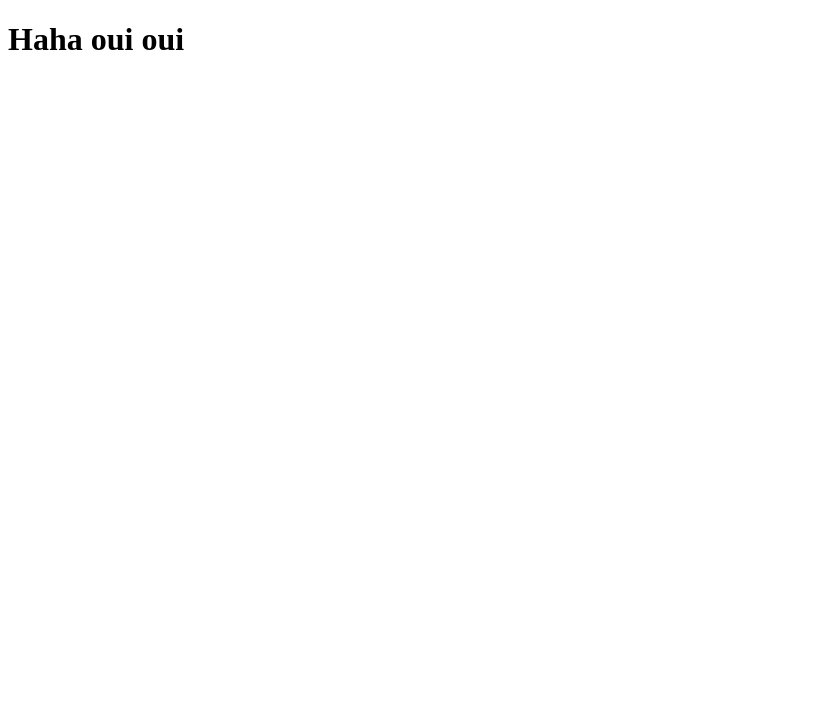
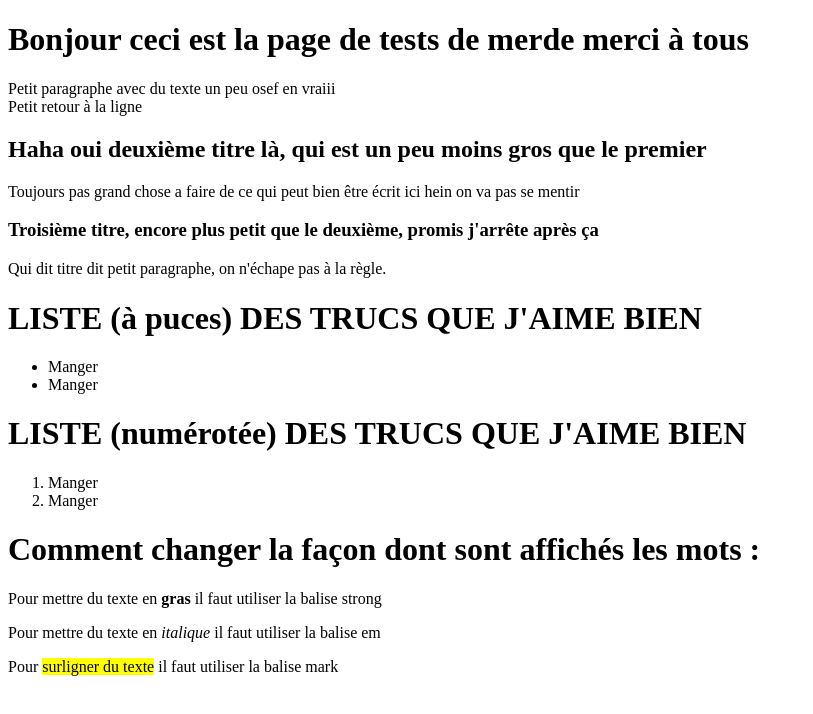
Before and after one commit to gbader68/siteinternetcool, a plain HTML site: page main.html in a window 1280 px wide. Shown: the whole page, without its empty margins (0-813 px from the left). Drawn offline with Linux system fonts and the light colour scheme.

Commit message:
ajouts de tests

```diff
--- a/main.html
+++ b/main.html
@@ -1,12 +1,52 @@
 <!DOCTYPE html>
 <html lang="fr">
+    <!-- La balise Head qui contient le nom de la page du coup -->
     <head>
         <meta charset="utf8">
         <title>Haha oui le titre</title>
     </head>
+    <!-- Le contenu de la page -->
     <body>
+        <!-- Un titre en gros là (la taille va de 1 à 6) -->
         <h1>
-            Haha oui oui
+            Bonjour ceci est la page de tests de merde merci à tous
         </h1>
+        <p>
+            Petit paragraphe avec du texte un peu osef en vraiii <br>Petit retour à la ligne
+        </p>
+        <h2>
+            Haha oui deuxième titre là, qui est un peu moins gros que le premier
+        </h2>
+        <p>
+            Toujours pas grand chose a faire de ce qui peut bien être écrit ici hein on va pas se mentir
+        </p>
+        <h3>
+            Troisième titre, encore plus petit que le deuxième, promis j'arrête après ça
+        </h3>
+        <p>
+            Qui dit titre dit petit paragraphe, on n'échape pas à la règle.
+        </p>
+        <!-- Test des différentes balises -->
+        <h1>
+            LISTE (à puces) DES TRUCS QUE J'AIME BIEN
+        </h1>
+        <ul>
+            <li>Manger</li>
+            <li>Manger</li>
+        </ul>
+        <h1>
+            LISTE (numérotée) DES TRUCS QUE J'AIME BIEN
+        </h1>
+        <ol>
+            <li>Manger</li>
+            <li>Manger</li>
+        </ol>
+        <h1>
+            Comment changer la façon dont sont affichés les mots :
+        </h1>
+        <p>Pour mettre du texte en <strong>gras</strong> il faut utiliser la balise strong</p>
+        <p>Pour mettre du texte en <em>italique</em> il faut utiliser la balise em</p>
+        <p>Pour <mark>surligner du texte</mark> il faut utiliser la balise mark</p>
     </body>
 </html>
+        <!-- test pour mettre la ligne en commentaire auto : Ctrl + / (insane) -->
```
